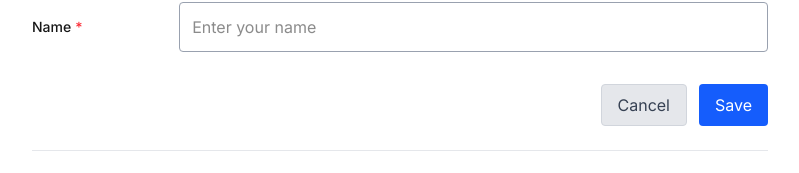
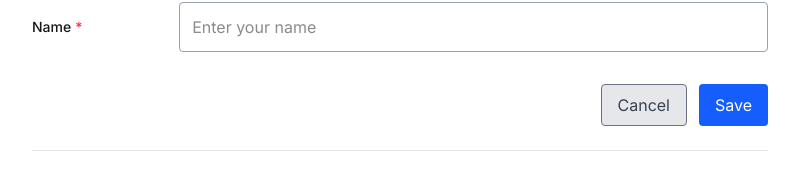
Before and after one commit to hstastna/simple-form-generator, a Next.js app: page / in a window 1280 px wide. Both pictures are taken after a click on the tab "Result". Shown: the part 339-512 px from the top of the page, without its empty margins (240-1039 px from the left). Built offline with nearby package versions, Linux system fonts and the light colour scheme.

Commit message:
fix: raise the secondary button border contrast
Strengthen the default and hover border colors in both schemes.
Replace hover:bg-gradient-to-r with hover:bg-linear-to-r.
Drop the redundant sr-only submitting message.

```diff
--- a/src/components/tabs/ResultTab/components/FormButton.tsx
+++ b/src/components/tabs/ResultTab/components/FormButton.tsx
@@ -21,8 +21,8 @@ export const FormButton: FC<FormButtonProps> = ({
       type={type}
       className={
         isSubmitButton
-          ? 'px-4 py-2 block bg-blue-600 text-white rounded hover:bg-gradient-to-r from-green-400 to-lime-500 hover:text-black'
-          : 'px-4 py-2 block rounded border border-gray-300 bg-gray-200 text-gray-700 hover:border-gray-400 hover:bg-gray-300 dark:border-neutral-600 dark:bg-neutral-800 dark:text-neutral-300 dark:hover:border-neutral-500 dark:hover:bg-neutral-700'
+          ? 'px-4 py-2 block bg-blue-600 text-white rounded hover:bg-linear-to-r from-green-400 to-lime-500 hover:text-black'
+          : 'px-4 py-2 block rounded border border-gray-500 bg-gray-200 text-gray-700 hover:border-gray-700 hover:bg-gray-300 dark:border-neutral-500 dark:bg-neutral-800 dark:text-neutral-300 dark:hover:border-neutral-400 dark:hover:bg-neutral-700'
       }
       disabled={isSubmitButton && isSubmitting}
       aria-busy={isSubmitButton && isSubmitting ? 'true' : 'false'}
@@ -35,9 +35,6 @@ export const FormButton: FC<FormButtonProps> = ({
             ↻
           </span>
           <span>Processing...</span>
-          <span className="sr-only">
-            Please wait while the form is being submitted
-          </span>
         </span>
       ) : (
         text
```
